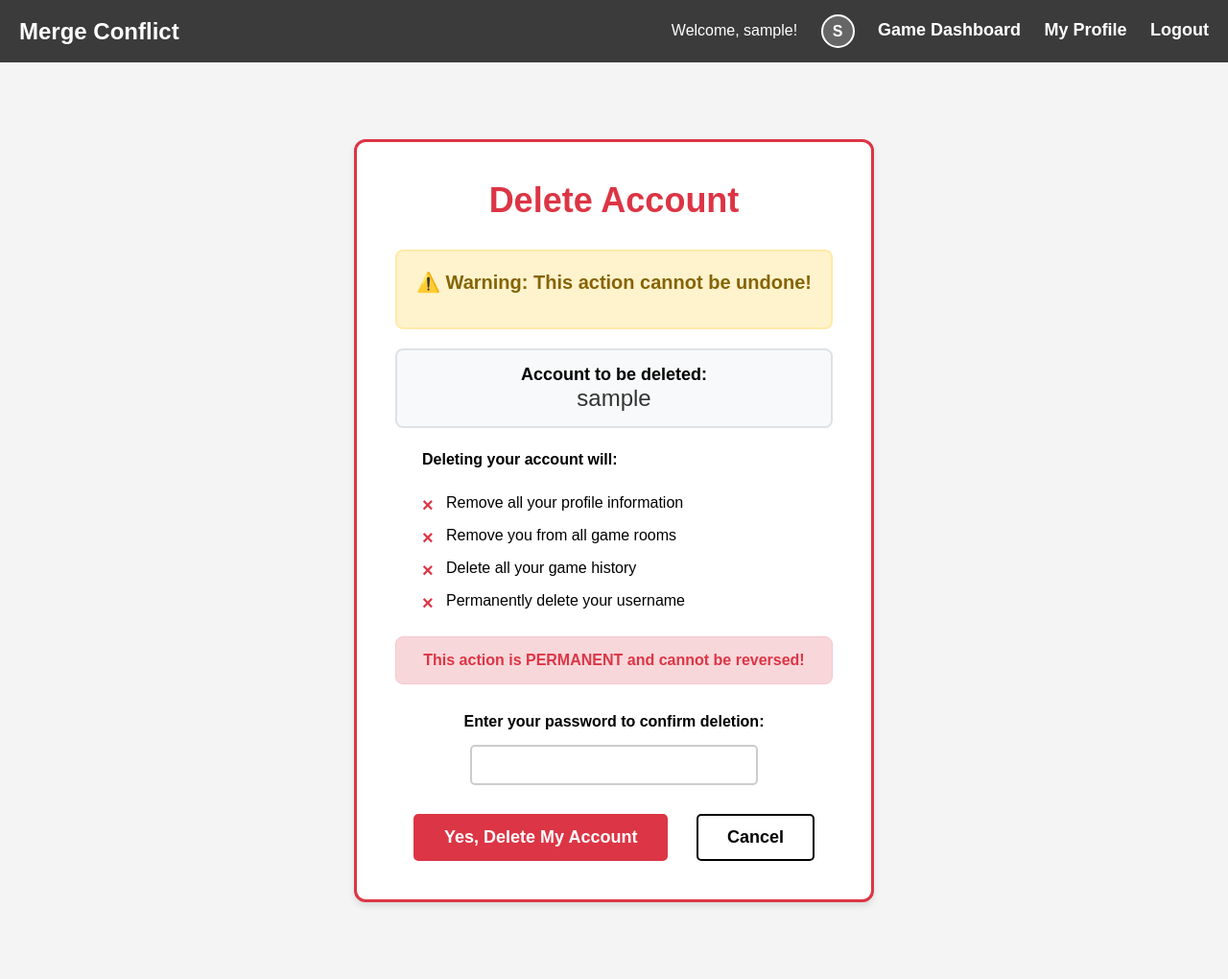
After one commit to tlawler1986/MergeConflict, a Django app: page /profile/delete-confirm/ in a window 1280 px wide. The commit adds this page. Shown: the whole page at 96% size. Run offline with Django 5.2, Linux system fonts and the light colour scheme; the visitor is signed in with stand-in values (Sample User, id 1).

Commit message:
Add user account management: change password, delete account, email verification, and navbar avatar

```diff
--- a/main_app/templates/base.html
+++ b/main_app/templates/base.html
@@ -29,6 +29,32 @@
             padding: 15px 20px;
             background-color: #3b3b3b;
             color: white;
+        }
+
+        .user-avatar {
+            width: 35px;
+            height: 35px;
+            border-radius: 50%;
+            object-fit: cover;
+            border: 2px solid white;
+            margin-left: 10px;
+            vertical-align: middle;
+        }
+
+        .default-avatar {
+            width: 35px;
+            height: 35px;
+            border-radius: 50%;
+            background-color: #666;
+            color: white;
+            display: inline-flex;
+            align-items: center;
+            justify-content: center;
+            font-size: 16px;
+            font-weight: bold;
+            border: 2px solid white;
+            margin-left: 10px;
+            vertical-align: middle;
         }
 
         .header-link {
@@ -169,6 +195,26 @@
             transform: scale(1.05);
         }
 
+        .btn-danger {
+            background-color: #dc3545;
+            color: white;
+            border: 2px solid #dc3545;
+            padding: 12px 30px;
+            font-size: 18px;
+            font-weight: bold;
+            border-radius: 5px;
+            cursor: pointer;
+            transition: transform 0.3s ease, background-color 0.3s ease;
+            text-decoration: none;
+            display: inline-block;
+        }
+
+        .btn-danger:hover {
+            transform: scale(1.05);
+            background-color: #c82333;
+            border-color: #c82333;
+        }
+
         .link {
             color: #333;
             text-decoration: underline;
@@ -197,8 +243,13 @@
         <a href="/" class="logo" style="text-decoration: none; color: white;">Merge Conflict</a>
         <div>
             {% if user.is_authenticated %}
-                <span style="margin-right: 20px;">Welcome, {{ user.username }}!</span>
-                <a href="/room/" class="header-link">Game Dashboard</a>
+                <span style="margin-right: 10px;">Welcome, {{ user.username }}!</span>
+                {% if user.avatar_url %}
+                    <img src="{{ user.avatar_url.url }}" alt="Avatar" class="user-avatar">
+                {% else %}
+                    <span class="default-avatar">{{ user.username.0|upper }}</span>
+                {% endif %}
+                <a href="/room/" class="header-link" style="margin-left: 20px;">Game Dashboard</a>
                 <a href="/profile/edit/" class="header-link">My Profile</a>
                 <a href="{% url 'account_logout' %}" class="header-link">Logout</a>
             {% else %}
--- /dev/null
+++ b/main_app/templates/delete_account_confirm.html
@@ -0,0 +1,155 @@
+{% extends "base.html" %}
+
+{% block title %}Confirm Account Deletion - Merge Conflict{% endblock %}
+
+{% block extra_css %}
+.danger-container {
+    max-width: 600px;
+    margin: 40px auto;
+    background-color: white;
+    border: 3px solid #dc3545;
+    border-radius: 12px;
+    padding: 40px;
+    box-shadow: 0 4px 6px rgba(0, 0, 0, 0.1);
+}
+
+.danger-header {
+    text-align: center;
+    color: #dc3545;
+    margin-bottom: 30px;
+}
+
+.warning-box {
+    background-color: #fff3cd;
+    border: 2px solid #ffeaa7;
+    border-radius: 8px;
+    padding: 20px;
+    margin: 20px 0;
+}
+
+.warning-box h2 {
+    color: #856404;
+    font-size: 20px;
+    margin-bottom: 15px;
+}
+
+.account-info {
+    text-align: center;
+    font-size: 18px;
+    margin: 20px 0;
+    padding: 15px;
+    background-color: #f8f9fa;
+    border-radius: 8px;
+    border: 2px solid #dee2e6;
+}
+
+.consequences-list {
+    text-align: left;
+    margin: 20px auto;
+    max-width: 400px;
+}
+
+.consequences-list ul {
+    list-style-type: none;
+    padding: 0;
+}
+
+.consequences-list li {
+    padding: 8px 0;
+    padding-left: 25px;
+    position: relative;
+}
+
+.consequences-list li:before {
+    content: "×";
+    color: #dc3545;
+    font-weight: bold;
+    font-size: 20px;
+    position: absolute;
+    left: 0;
+}
+
+.final-warning {
+    text-align: center;
+    color: #dc3545;
+    font-weight: bold;
+    font-size: 16px;
+    margin: 20px 0;
+    padding: 15px;
+    background-color: #f8d7da;
+    border: 1px solid #f5c6cb;
+    border-radius: 8px;
+}
+
+.password-section {
+    margin: 30px 0;
+    text-align: center;
+}
+
+.action-buttons {
+    text-align: center;
+    margin-top: 30px;
+}
+
+.action-buttons .btn-danger {
+    margin-right: 15px;
+}
+{% endblock %}
+
+{% block content %}
+<div class="danger-container">
+    <h1 class="danger-header">Delete Account</h1>
+
+    <div class="warning-box">
+        <h2>⚠️ Warning: This action cannot be undone!</h2>
+    </div>
+
+    <div class="account-info">
+        <strong>Account to be deleted:</strong><br>
+        <span style="font-size: 24px; color: #333;">{{ user.username }}</span>
+    </div>
+
+    <div class="consequences-list">
+        <p><strong>Deleting your account will:</strong></p>
+        <ul>
+            <li>Remove all your profile information</li>
+            <li>Remove you from all game rooms</li>
+            <li>Delete all your game history</li>
+            <li>Permanently delete your username</li>
+        </ul>
+    </div>
+
+    <div class="final-warning">
+        This action is PERMANENT and cannot be reversed!
+    </div>
+
+    {% if messages %}
+        {% for message in messages %}
+            <div class="{% if message.tags == 'error' %}error-message{% else %}success-message{% endif %}">
+                {{ message }}
+            </div>
+        {% endfor %}
+    {% endif %}
+
+    <form method="POST" action="{% url 'delete_account' %}">
+        {% csrf_token %}
+
+        <div class="password-section">
+            <div class="form-group" style="text-align: center;">
+                <label for="password" style="display: block; margin-bottom: 15px;">Enter your password to confirm deletion:</label>
+                <input type="password" id="password" name="password" required
+                       style="max-width: 300px; margin: 0 auto; display: block;">
+            </div>
+        </div>
+
+        <div class="action-buttons">
+            <button type="submit" class="btn-danger">
+                Yes, Delete My Account
+            </button>
+            <a href="{% url 'edit_profile' %}" class="btn-secondary">
+                Cancel
+            </a>
+        </div>
+    </form>
+</div>
+{% endblock %}
--- a/main_app/urls.py
+++ b/main_app/urls.py
@@ -7,6 +7,9 @@ urlpatterns = [
   path('room/join/', views.join_room, name='join_room'),
   path('room/<str:room_code>/', views.room, name='room'),
   path('profile/edit/', views.edit_profile, name='edit_profile'),
+  path('profile/change-password/', views.change_password, name='change_password'),
+  path('profile/delete-confirm/', views.delete_account_confirm, name='delete_account_confirm'),
+  path('profile/delete/', views.delete_account, name='delete_account'),
   path('room/<str:room_code>/start/', views.start_game, name='start_game'),
   path('room/<str:room_code>/game/', views.game_play, name='game_play'),
   path('room/<str:room_code>/submit/', views.submit_card, name='submit_card'),
--- a/main_app/views.py
+++ b/main_app/views.py
@@ -122,13 +122,63 @@ def signup(request):
 @login_required
 def edit_profile(request):
     if request.method == 'POST':
+        # Store the original email before form processing
+        original_email = request.user.email
+
         form = ProfileEditForm(request.POST, request.FILES, instance=request.user)
         if form.is_valid():
+            # Check if email is being changed BEFORE saving
+            new_email = form.cleaned_data.get('email')
+
             user = form.save(commit=False)
+
+            if new_email and new_email != original_email:
+                # Don't update email in User model yet - let allauth handle it
+                user.email = original_email  # Keep old email for now
+
+                # Use allauth's email management
+                from allauth.account.models import EmailAddress
+
+                try:
+                    # First, check if this email already exists for ANY user
+                    existing = EmailAddress.objects.filter(email__iexact=new_email).first()
+                    if existing:
+                        if existing.user == request.user:
+                            if existing.verified:
+                                # This email is already verified for this user
+                                messages.info(request, f'{new_email} is already verified. Making it your primary email.')
+                                EmailAddress.objects.filter(user=request.user, primary=True).update(primary=False)
+                                existing.set_as_primary()
+                                user.email = new_email
+                            else:
+                                # Resend verification
+                                existing.send_confirmation(request)
+                                messages.info(request, f'A verification email has been sent to {new_email}. Please check your email to confirm the change.')
+                        else:
+                            messages.error(request, f'The email {new_email} is already in use by another account.')
+                    else:
+                        # Add the new email address
+                        email_address = EmailAddress.objects.add_email(
+                            request,
+                            request.user,
+                            new_email,
+                            confirm=True  # This sends the confirmation email
+                        )
+
+                        if email_address:
+                            messages.info(request, f'A verification email has been sent to {new_email}. Please check your email to confirm the change.')
+                        else:
+                            messages.error(request, 'Could not add email address. It may already be in use.')
+                except Exception as e:
+                    messages.error(request, f'Error adding email: {str(e)}')
+
             if 'avatar' in request.FILES:
                 user.avatar_url = request.FILES['avatar']
             user.save()
-            messages.success(request, 'Profile updated successfully!')
+
+            if new_email == original_email:
+                messages.success(request, 'Profile updated successfully!')
+
             return redirect('edit_profile')
     else:
         form = ProfileEditForm(instance=request.user)
@@ -344,3 +394,53 @@ def game_status(request, room_code):
     }
 
     return JsonResponse(data)
+
+@login_required
+def change_password(request):
+    """Allow users to change their password"""
+    if request.method == 'POST':
+        current_password = request.POST.get('current_password')
+        new_password = request.POST.get('new_password')
+        confirm_password = request.POST.get('confirm_password')
+
+        # Check current password is correct
+        if not request.user.check_password(current_password):
+            messages.error(request, 'Current password is incorrect')
+        elif new_password != confirm_password:
+            messages.error(request, 'New passwords do not match')
+        elif len(new_password) < 8:
+            messages.error(request, 'Password must be at least 8 characters long')
+        else:
+            # Set new password
+            request.user.set_password(new_password)
+            request.user.save()
+            # Keep user logged in after password change
+            from django.contrib.auth import update_session_auth_hash
+            update_session_auth_hash(request, request.user)
+            messages.success(request, 'Password changed successfully!')
+            return redirect('edit_profile')
+
+    return render(request, 'change_password.html')
+
+@login_required
+def delete_account_confirm(request):
+    """Show confirmation page for account deletion"""
+    return render(request, 'delete_account_confirm.html')
+
+@login_required
+@require_POST
+def delete_account(request):
+    """Delete user account"""
+    # Verify password before deletion
+    password = request.POST.get('password')
+
+    if request.user.check_password(password):
+        # Deactivate all room memberships
+        request.user.room_memberships.update(is_active=False)
+        # Delete the user
+        request.user.delete()
+        messages.success(request, 'Your account has been deleted.')
+        return redirect('home')
+    else:
+        messages.error(request, 'Incorrect password. Account not deleted.')
+        return redirect('edit_profile')
--- a/mergeconflict/settings.py
+++ b/mergeconflict/settings.py
@@ -161,6 +161,9 @@ ACCOUNT_EMAIL_VERIFICATION = 'mandatory'
 ACCOUNT_LOGIN_METHODS = {'email', 'username'}
 ACCOUNT_CONFIRM_EMAIL_ON_GET = True
 ACCOUNT_LOGIN_ON_EMAIL_CONFIRMATION = True
+ACCOUNT_CHANGE_EMAIL = True
+ACCOUNT_EMAIL_CONFIRMATION_ANONYMOUS_REDIRECT_URL = '/accounts/login/'
+ACCOUNT_EMAIL_CONFIRMATION_AUTHENTICATED_REDIRECT_URL = '/profile/edit/'
 
 # Email backend for development (console output)
 # EMAIL_BACKEND = 'django.core.mail.backends.console.EmailBackend'
```
Also changed, not shown: main_app/templates/change_password.html (added, +42 -0 lines), main_app/templates/edit_profile.html (+29 -0 lines).
